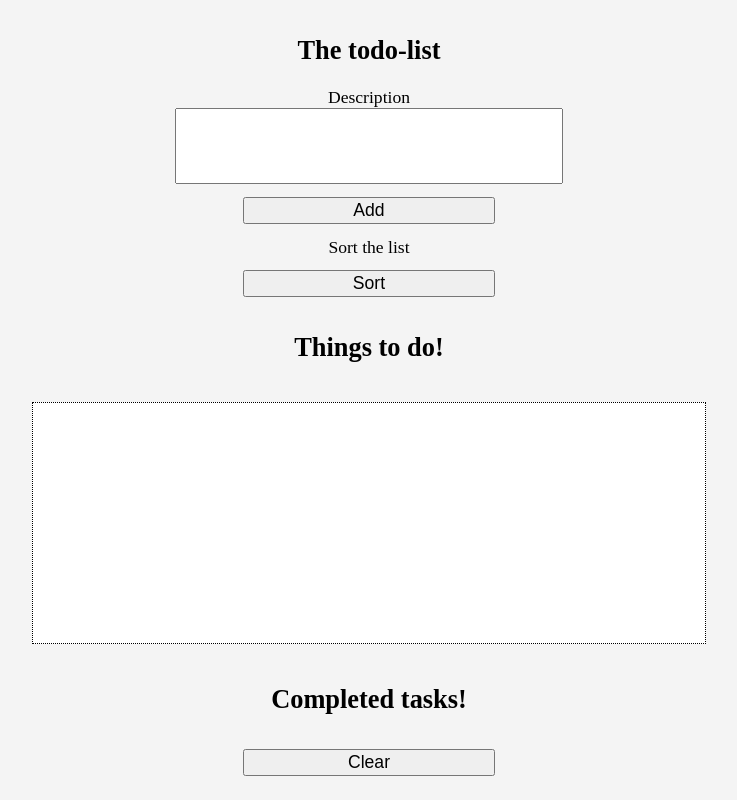
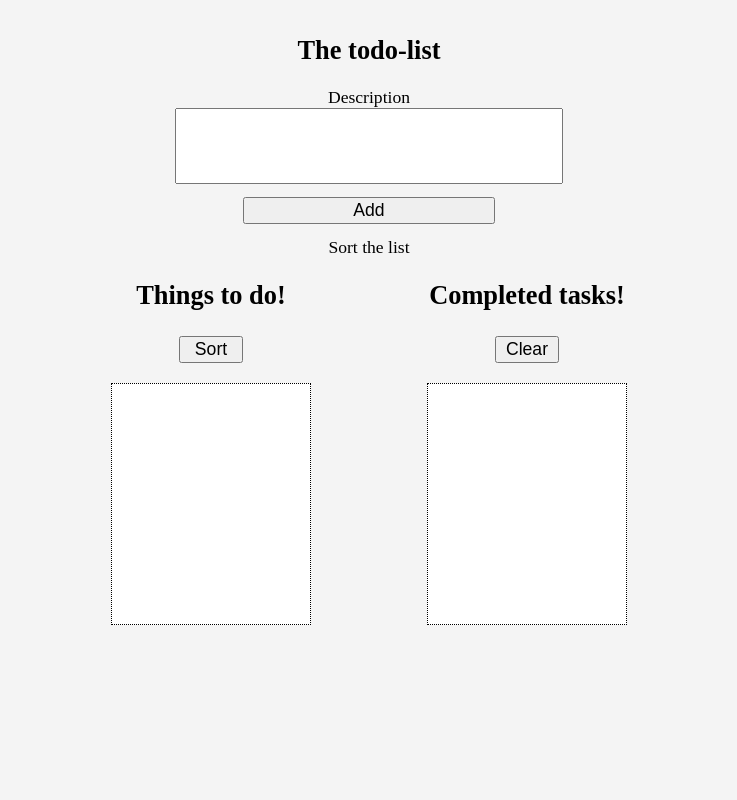
Before and after one commit to Mikaelwendin/Todo_list, a website with bundled scripts: page src/index.html in a window 1280 px wide. Shown: the top 800 px of the page, without its empty margins (271-1008 px from the left). Built offline with nearby package versions, Linux system fonts and the light colour scheme.

Commit message:
Version 3.1. lade till HTML

```diff
--- a/src/index.html
+++ b/src/index.html
@@ -18,15 +18,17 @@
             <input type="text" id="first">
             <button id="btn">Add</button>
             <label for="btn--sort">Sort the list</label>
-            <button id="btn--sort">Sort</button>
+            <div class="resultboxes">
             <section class="results">
             <h2 class="todos__h2">Things to do!</h2>
+            <button id="btn--sort">Sort</button>
             <ul class="list__container" id="myList"></ul>
             </section>
             <section class="results">
             <h2 class="todos__h2">Completed tasks!</h2>
             <button id="btn--delete">Clear</button>
             <ul class="list__container" id="mySecondList"></ul>
+        </div>
         </section>
         </section>
     </main>
--- a/src/scss/_frontpage.scss
+++ b/src/scss/_frontpage.scss
@@ -79,4 +79,15 @@ body {
       }
     }
   }
+  & .resultboxes {
+    display: flex;
+
+    width: 90%;
+    flex-direction: column;
+    @include mixins.for-size(desktop) {
+      width: 50%;
+      flex-direction: row;
+    }
+
+  }
 }
```
